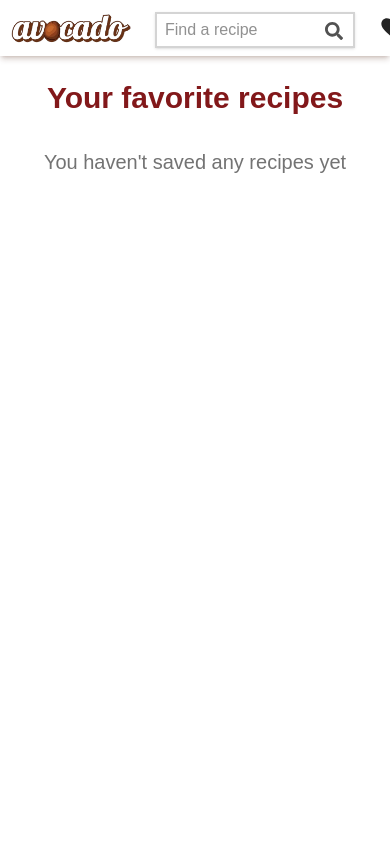
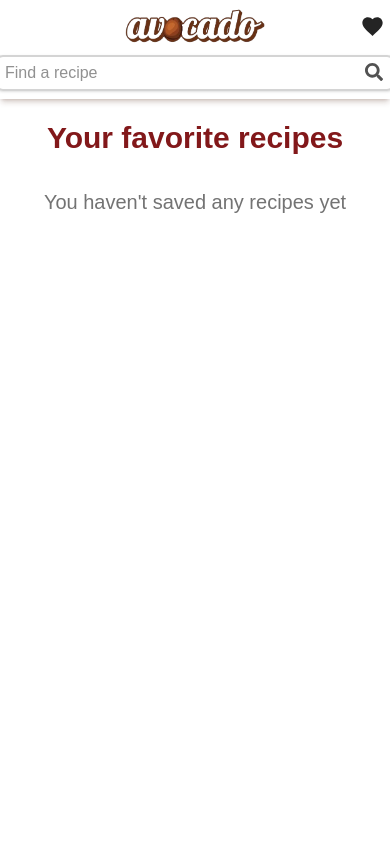
Before and after one commit to michelezedda/avocado, a React (Vite) app: page /favorites in a window 390 px wide. Shown: the top 844 px of the page. Built offline with nearby package versions, Linux system fonts and the light colour scheme; a web font is replaced by a local one.

Commit message:
heart sign position fixed

```diff
--- a/src/components/Navbar.tsx
+++ b/src/components/Navbar.tsx
@@ -17,31 +17,37 @@ function Navbar() {
 
   return (
     <>
-      <div className="fixed top-0 bg-white flex w-full p-2 shadow-md shadow-amber-950/20 justify-center items-center gap-6 z-50">
-        <Link to="/">
-          <img src="/media/logo.png" alt="logo" className="w-30 md:w-40" />
-        </Link>
+      <div className="fixed top-0 bg-white flex flex-col md:flex-row w-full p-2 shadow-md shadow-amber-950/20 justify-center items-center gap-2 md:gap-4 z-50">
+        <div className="relative flex items-center">
+          <Link to="/">
+            <img
+              src="/media/logo.png"
+              alt="logo"
+              className="sticky w-35 md:w-40"
+            />
+          </Link>
+          <Link to="/favorites">
+            <IoMdHeart
+              size={25}
+              className="absolute -right-30 md:-right-130 bottom-1 md:bottom-2 cursor-pointer duration-300 hover:text-red-800"
+            />
+          </Link>
+        </div>
         <form action="" className="relative flex justify-center items-center">
           <input
             type="text"
-            className="border-2 border-neutral-300 mt-1 w-50 lg:w-100 py-1 lg:py-1.5 px-2 focus:outline-none shadow-sm"
+            className="border-2 border-neutral-300 mt-1 w-100 py-1 lg:py-1.5 px-2 focus:outline-none shadow-sm rounded-lg"
             placeholder="Find a recipe"
             onChange={(e) => setInput(e.target.value)}
           />
           <button
             type="submit"
-            className="absolute right-3 top-3.5 text-lg cursor-pointer text-neutral-600"
+            className="absolute right-3 top-3 text-lg cursor-pointer text-neutral-600"
             onClick={handleSubmit}
           >
             <FaSearch />
           </button>
         </form>
-        <Link to="/favorites">
-          <IoMdHeart
-            size={25}
-            className="absolute bottom-4 md:right-10 cursor-pointer duration-300 hover:text-red-800"
-          />
-        </Link>
       </div>
     </>
   );
--- a/src/components/RecipeCard.tsx
+++ b/src/components/RecipeCard.tsx
@@ -15,11 +15,7 @@ function RecipeCard({ recipe }: { recipe: Recipe }) {
         onClick={getRecipe}
       >
         <div className="basis-1/4">
-          <img
-            src={recipe.image}
-            alt="Recipe"
-            className="rounded-l-2xl h-full"
-          />
+          <img src={recipe.image} alt="Recipe" className="rounded-l-2xl" />
         </div>
         <div className="flex flex-col basis-3/4">
           <h3 className="font-semibold text-xl">{recipe.name}</h3>
--- a/src/components/TrendingRecipes.tsx
+++ b/src/components/TrendingRecipes.tsx
@@ -30,7 +30,7 @@ function TrendingRecipes() {
 
   return (
     <>
-      <div className="flex flex-col items-center justify-center mt-20">
+      <div className="flex flex-col items-center justify-center mt-30 md:mt-20">
         <h2 className="font-bold text-3xl mb-6">Now Trending</h2>
         {loading ? (
           <RiLoader2Fill size={30} className="animate-spin" />
--- a/src/pages/FavoritesPage.tsx
+++ b/src/pages/FavoritesPage.tsx
@@ -11,7 +11,7 @@ function FavoritesPage() {
   return (
     <>
       <Navbar />
-      <div className="h-screen">
+      <div className="h-screen mt-30 md:mt-20">
         <Favorites />
       </div>
       <Footer />
--- a/src/pages/Recipe.tsx
+++ b/src/pages/Recipe.tsx
@@ -34,7 +34,7 @@ function Recipe({ stars }: { stars: number }) {
   return (
     <>
       <Navbar />
-      <main className="mt-13 flex flex-col items-center">
+      <main className="mt-25 md:mt-13 flex flex-col items-center">
         <article className="relative max-w-3xl w-full flex flex-col items-center text-center mb-220">
           <header>
             <figure>
--- a/src/pages/Results.tsx
+++ b/src/pages/Results.tsx
@@ -16,7 +16,7 @@ function Results() {
     <>
       <Navbar />
 
-      <div className="w-full h-screen flex flex-col items-center mt-20">
+      <div className="w-full h-screen flex flex-col items-center mt-30 md:mt-20">
         {results ? (
           <>
             <h2 className="font-bold text-3xl mb-8">Results for "{input}"</h2>
```
